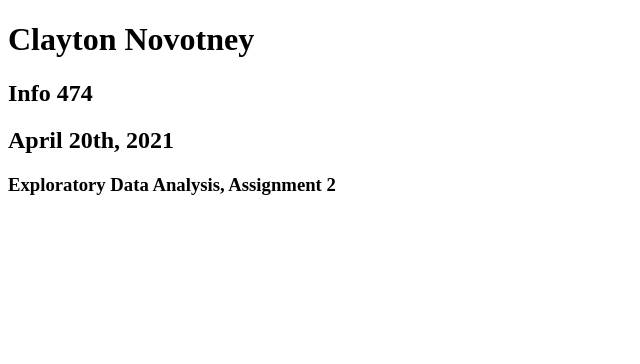
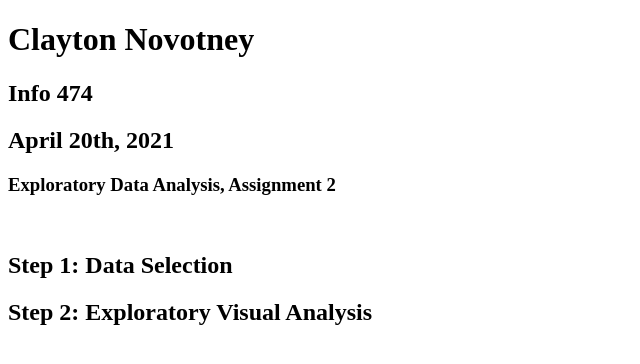
Before and after one commit to Info474Sp21/Info474Assignment3, a React (Vite) app: page / in a window 1280 px wide. Shown: the top 364 px of the page, without its empty margins (0-640 px from the left). Built offline with nearby package versions, Linux system fonts and the light colour scheme.

Commit message:
minor changes

```diff
--- a/src/App.js
+++ b/src/App.js
@@ -7,6 +7,9 @@ const App = () => {
             <h2>Info 474</h2>
             <h2>April 20th, 2021</h2>
             <h3>Exploratory Data Analysis, Assignment 2</h3>
+            <br></br>
+            <h2>Step 1: Data Selection</h2>
+            <h2>Step 2: Exploratory Visual Analysis</h2>
         </div>
     );
 };
```
Also changed, not shown: 7 other files (tests, documents, lock files or other folders).
